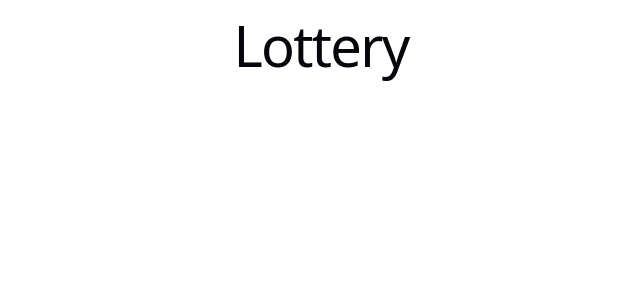
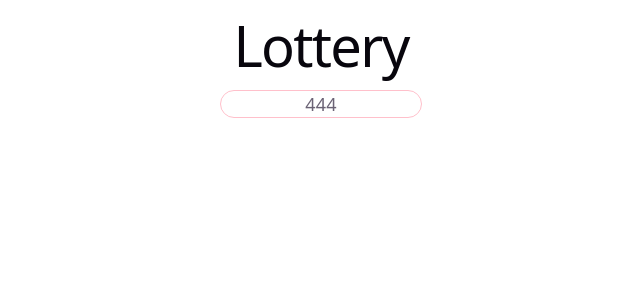
Before and after one commit to Kirti391/Lottery-Game, a React (Vite) app: page / in a window 1280 px wide. Shown: the top 300 px of the page, without its empty margins (319-959 px from the left). Built offline with nearby package versions, Linux system fonts and the light colour scheme.

Commit message:
feat: Ticket with random number created

```diff
--- /dev/null
+++ b/src/Lottery.css
@@ -0,0 +1,6 @@
+.ticket{
+    border: 1px solid pink;
+    border-radius: 14px;
+    width: 200px;
+   /* margin-left: auto; */
+}
--- a/src/Lottery.jsx
+++ b/src/Lottery.jsx
@@ -1,7 +1,18 @@
+import {useState} from 'react'
+import "./Lottery.css"
+import { genTicket } from './helper';
+
 export default function Lottery() {
+    let [ticket,setTicket]=useState(genTicket(3));
   return (
     <div>
       <h1>Lottery</h1>
+      <div className='ticket'>
+        <span>{ticket[0]}</span>
+        <span>{ticket[0]}</span>
+        <span>{ticket[0]}</span>
+        </div>
+
     </div>
   )
 }
--- /dev/null
+++ b/src/helper.js
@@ -0,0 +1,10 @@
+function genTicket(n){
+
+    let arr=new Array(n);
+    for(let i=0; i<n;i++){
+        arr[i]=Math.floor(Math.random()*10);
+    }
+
+    return arr;
+}
+export {genTicket}
--- a/src/index.css
+++ b/src/index.css
@@ -55,15 +55,18 @@ body {
 }
 
 #root {
-  /* width: 1126px;
+  /* width: 1126px; */
   max-width: 100%;
-  margin: 0 auto; */
+
   text-align: center;
+   margin: 0 auto;
   /* border-inline: 1px solid var(--border);
   min-height: 100svh; */
   display: flex;
   flex-direction: column;
-  /* box-sizing: border-box; */
+  align-items: center;
+  justify-items: center;
+  box-sizing: border-box;
 }
 
 h1,
```
